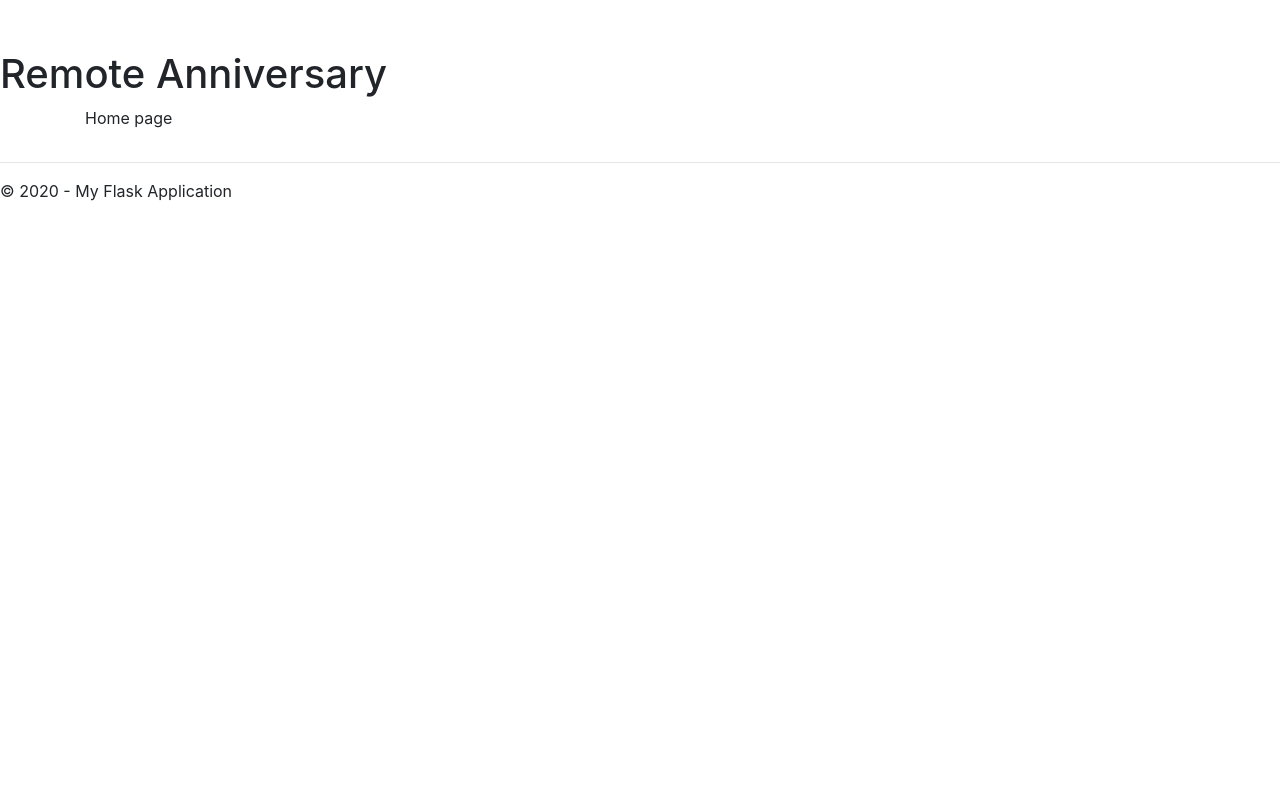
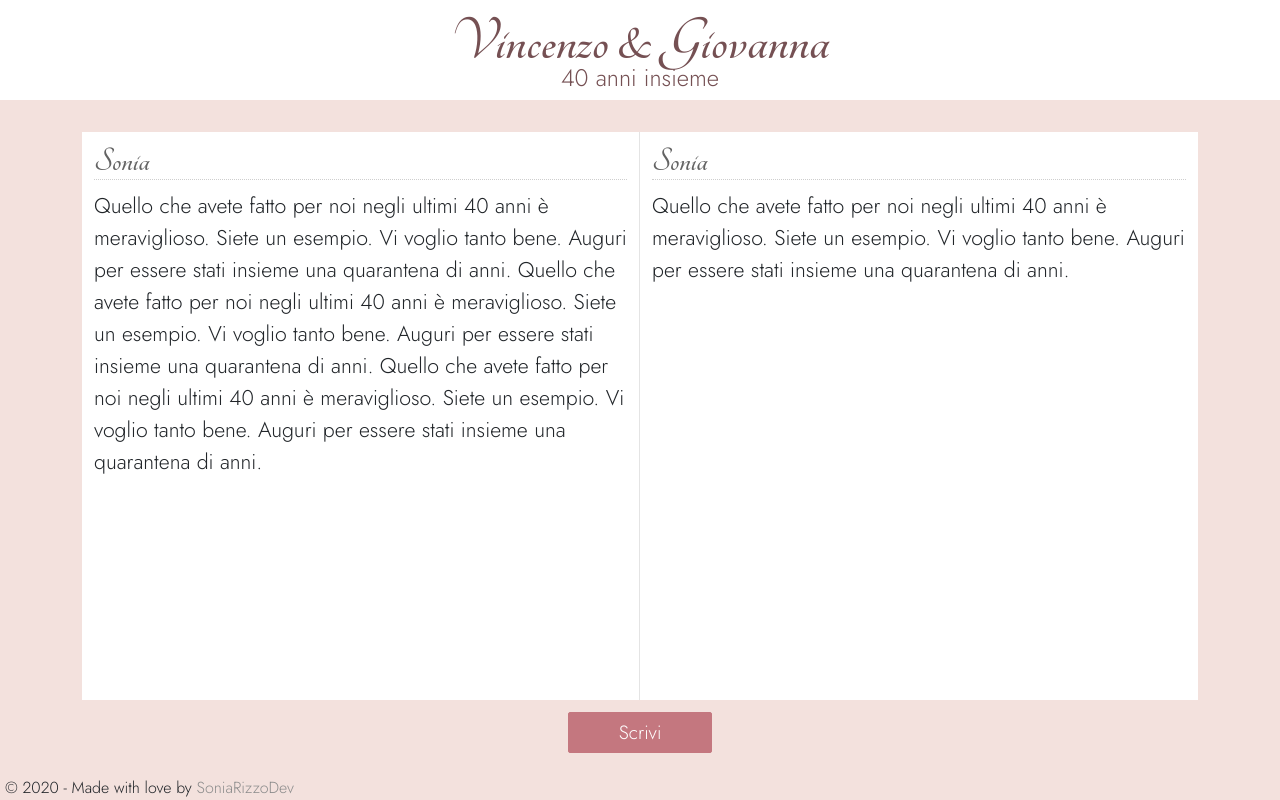
Before and after one commit to soniarizzodev/RemoteAnniversary, a Flask app: page / in a window 1280 px wide. Run offline with Flask 2, Linux system fonts and the light colour scheme; some libraries are stand-ins or nearby versions.

Commit message:
Stylezzzzzzzz

```diff
--- a/webapp/static/content/site.css
+++ b/webapp/static/content/site.css
@@ -1,10 +1,152 @@
-body {
-    padding-top: 50px;
-    padding-bottom: 20px;
+:root{
+    --header-height:100px;
+    --footer-height:30px;
+    --button-height:70px;
+    --book-container-padding:2rem;
 }
 
+html{
+    height:100vh;
+    overflow:hidden;
+}
+
+body{
+    height:100vh;
+    display:flex;
+    flex-direction:column;
+    justify-content:space-between;
+    background-color:#f3e1dd;
+    font-family: 'Jost', sans-serif;
+    font-size:16pt;
+}
 /* Set padding to keep content from hitting the edges */
 .body-content {
     padding-left: 15px;
     padding-right: 15px;
+    flex:1;
 }
+
+header{
+    height:var(--header-height);
+    display:flex;
+    flex-direction:column;
+    justify-content:center;
+    background-color:#ffffff;
+    text-align:center;
+    color:#755053;
+}
+
+header h1{
+    font-size:4rem;
+    margin:0;
+    line-height:3.5rem;
+    font-family: 'Tangerine', cursive;
+}
+
+header h4{
+    margin:0;
+    line-height:1rem;
+}
+
+.book-container{
+    padding:0 12px;
+    padding-top:var(--book-container-padding);
+}
+
+.book{
+    height:calc(100vh - var(--header-height) - var(--button-height) - var(--book-container-padding) - var(--footer-height));
+    background-color:white;
+    overflow-y:auto;
+}
+
+.book-item{
+    padding:12px;
+}
+
+.book-item .guest{
+    border-bottom:1px dotted #cecece;
+    font-family: 'Tangerine', cursive;
+    font-size:2.2rem;
+    line-height:2.2rem;
+    color:#636363;
+}
+
+.book-item .content{
+    padding-top:10px;
+}
+
+.add-button{
+    padding:12px;
+    text-align:center;
+    height:var(--button-height);
+}
+
+.btn{
+    padding:5px 50px;
+    font-size:1.2rem;
+    border-radius:2px;
+}
+
+.btn-primary{
+    color: #fff;
+    background-color: #c4777f;
+    border-color: #c4777f;
+}
+
+.btn-primary:hover {
+    color: #fff;
+    background-color: #a96a70;
+    border-color: #a96a70;
+}
+
+.btn-primary:not(:disabled):not(.disabled).active, .btn-primary:not(:disabled):not(.disabled):active, .show>.btn-primary.dropdown-toggle {
+    color: #fff;
+    background-color: #c4777f;
+    border-color: #c4777f;
+}
+
+.btn-primary.focus, .btn-primary:focus {
+    color: #fff;
+    background-color: #c4777f;
+    border-color: #c4777f;
+    box-shadow: 0 0 0 0.2rem rgba(255, 125, 152, 0.5);
+}
+
+a{
+    color: #8c8c8c;
+    text-decoration: none;
+    background-color: transparent;
+}
+
+a:hover{
+    color: #8c8c8c;;
+}
+
+footer{
+    height:var(--footer-height);
+    display:flex;
+    flex-direction:row;
+    align-items:flex-end;
+    font-size:1rem;
+    padding:0 5px;
+}
+
+footer p{
+    margin:0;
+}
+
+@media(min-width:767px){
+    .book-item:first-child{
+        border-right:1px solid #e4e4e4;
+    }
+}
+
+@media(max-width:766px){
+    :root{
+        --header-height:90px;
+    }
+    header h1{
+        font-size:2.5rem;
+        line-height:2.5rem;
+    }
+}
--- a/webapp/templates/index.html
+++ b/webapp/templates/index.html
@@ -2,9 +2,29 @@
 
 {% block content %}
 
-<section class="row">
+<section class="row book-container">
     <div class="col-12">
-        <p>Home page</p>
+            <div class="row book">
+                <div class="col-sm-12 col-md-6 book-item">
+                        <div class="guest">Sonia</div>
+                        <div class="content">
+                            Quello che avete fatto per noi negli ultimi 40 anni &egrave; meraviglioso. Siete un esempio. Vi voglio tanto bene. Auguri per essere stati insieme una quarantena di anni.
+                            Quello che avete fatto per noi negli ultimi 40 anni &egrave; meraviglioso. Siete un esempio. Vi voglio tanto bene. Auguri per essere stati insieme una quarantena di anni.
+                            Quello che avete fatto per noi negli ultimi 40 anni &egrave; meraviglioso. Siete un esempio. Vi voglio tanto bene. Auguri per essere stati insieme una quarantena di anni.
+                        </div>
+                </div>
+                <div class="col-sm-12 col-md-6 book-item">
+                        <div class="guest">Sonia</div>
+                        <div class="content">
+                            Quello che avete fatto per noi negli ultimi 40 anni &egrave; meraviglioso. Siete un esempio. Vi voglio tanto bene. Auguri per essere stati insieme una quarantena di anni.
+                        </div>
+                </div>
+            </div>
+        <div class="row">
+            <div class="col-12 add-button">
+                <button class="btn btn-primary">Scrivi</button>
+            </div>
+        </div>
     </div>
 </section>
 
--- a/webapp/templates/layout.html
+++ b/webapp/templates/layout.html
@@ -3,23 +3,25 @@
 <head>
     <meta charset="utf-8" />
     <meta name="viewport" content="width=device-width, initial-scale=1.0">
-    <title>{{ title }} - My Flask Application</title>
+    <title>Vincenzo &amp; Giovanna - 40 anni insieme</title>
     <link rel="stylesheet" type="text/css" href="/static/content/bootstrap/bootstrap.min.css" />
     <link rel="stylesheet" type="text/css" href="/static/content/site.css" />
+    <link href="https://fonts.googleapis.com/css2?family=Tangerine:wght@700&display=swap" rel="stylesheet">
+    <link href="https://fonts.googleapis.com/css2?family=Jost:wght@300&display=swap" rel="stylesheet">
 </head>
 
 <body>
     <header>
-        <h1>Remote Anniversary</h1>
+        <h1>Vincenzo &amp; Giovanna</h1>
+        <h4>40 anni insieme</h4>
     </header>
     <div class="container body-content">
 
         {% block content %}{% endblock %}
 
     </div>
-    <hr />
     <footer>
-        <p>&copy; {{ year }} - My Flask Application</p>
+        <p>&copy; {{ year }} - Made with love by <a href="https://www.soniarizzodev.com/" target="_blank" rel="noopener">SoniaRizzoDev</a></p>
     </footer>
     <script src="/static/scripts/jquery-3.5.0.min.js"></script>
     <script src="/static/content/bootstrap/bootstrap.min.js"></script>
```
